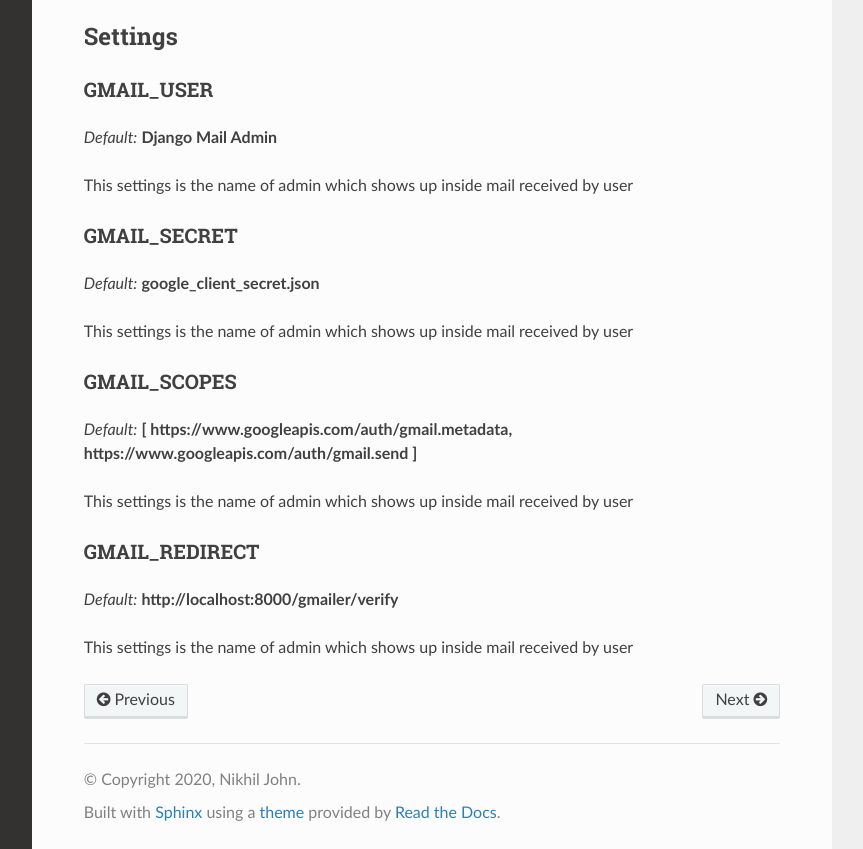
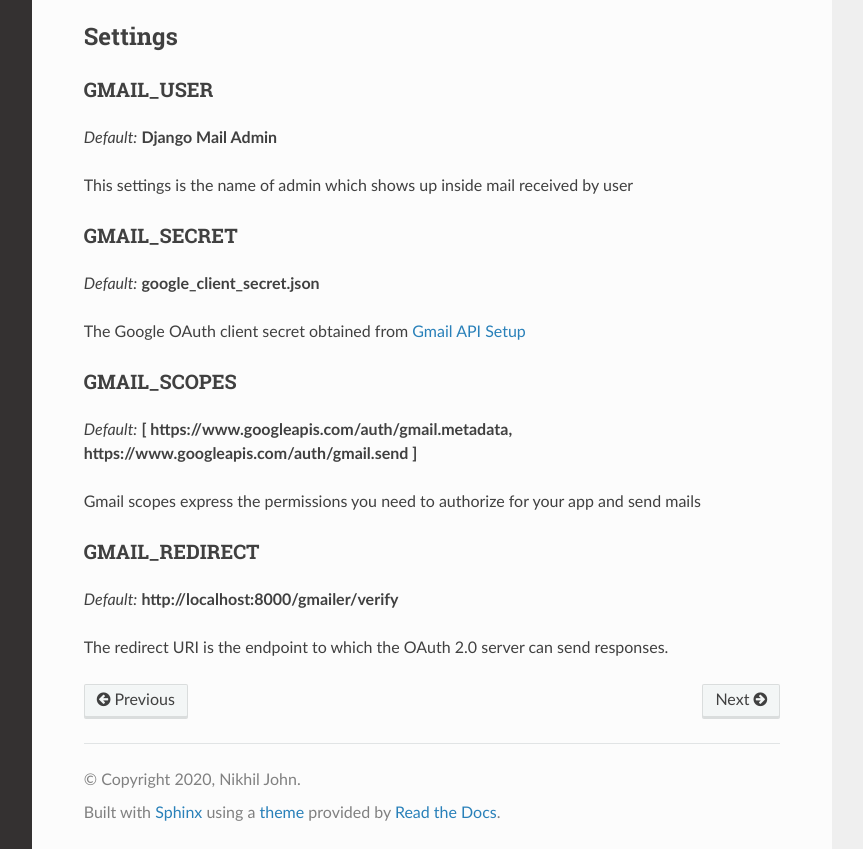
Before and after one commit to nikhiljohn10/django-google-mailer, a Sphinx documentation site: the page built from docs/modules.rst, in a window 1280 px wide and 1349 px high, cut to the strip 500-1349 px from the top of the window. Shown: the whole strip, without its empty margins (268-1131 px from the left). Built offline with Sphinx 7.4.7 and the Read the Docs theme 2.0.0, drawn with Linux system fonts in a browser that asks for light colours.

Commit message:
Fixed settings documentation

```diff
--- a/docs/modules.rst
+++ b/docs/modules.rst
@@ -30,18 +30,18 @@ GMAIL_SECRET
 
 `Default:` **google_client_secret.json**
 
-This settings is the name of admin which shows up inside mail received by user
+The Google OAuth client secret obtained from :ref:`Gmail API Setup <gmail_setup>`
 
 GMAIL_SCOPES
 ------------
 
 `Default:` **[ https://www.googleapis.com/auth/gmail.metadata, https://www.googleapis.com/auth/gmail.send ]**
 
-This settings is the name of admin which shows up inside mail received by user
+Gmail scopes express the permissions you need to authorize for your app and send mails
 
 GMAIL_REDIRECT
 --------------
 
 `Default:` **http://localhost:8000/gmailer/verify**
 
-This settings is the name of admin which shows up inside mail received by user
+The redirect URI is the endpoint to which the OAuth 2.0 server can send responses.
--- a/docs/quick-start.rst
+++ b/docs/quick-start.rst
@@ -1,5 +1,7 @@
 Quick start
 ===========
+
+.. _gmail_setup:
 
 Gmail API setup
 ^^^^^^^^^^^^^^^
```
Also changed, not shown: CHANGELOG.md (+1 -0 lines), docs/change.rst (+7 -0 lines).
